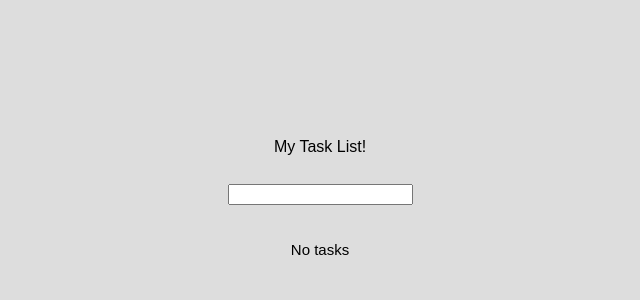
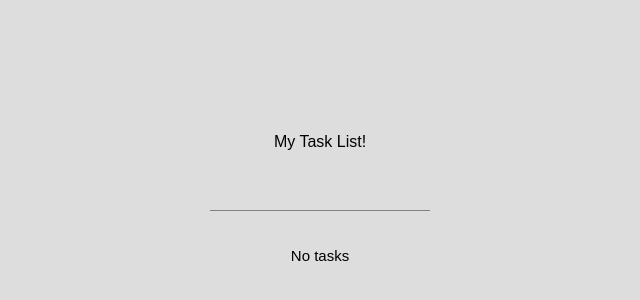
Before and after one commit to Ashur19/My-To-Do-List-App, a React (Create React App) app: page / in a window 1280 px wide. Shown: the part 188-488 px from the top of the page, without its empty margins (320-960 px from the left). Built offline with nearby package versions, Linux system fonts and the light colour scheme.

Commit message:
5th Commit

```diff
--- a/src/App.js
+++ b/src/App.js
@@ -1,5 +1,6 @@
 import './App.css';
 import Container from './components/Container';
+
 
 function App() {
   return (
--- a/src/components/Container.jsx
+++ b/src/components/Container.jsx
@@ -2,17 +2,17 @@ import React, { useState } from 'react';
 import Form from './Form';
 import TaskList from './TaskList';
 
+
 const Container = () => {
   const [list, setList] = useState([]);
-
   const handleAddItem = addItem => {
     setList([...list, addItem]);
   };
   return (
     <div>
       My Task List!
-            <Form handleAddItem={handleAddItem}/>
-            <TaskList list={list} setList={setList}/>
+      <Form handleAddItem={handleAddItem} />
+      <TaskList list={list} setList={setList} />
     </div>
   )
 }
--- a/src/components/Form.jsx
+++ b/src/components/Form.jsx
@@ -1,4 +1,6 @@
 import React, { useState } from 'react';
+import { Button } from '@mui/material';
+import { Input } from '@mui/material';
 
 const Form = props => {
     const [Description, setDescription] = useState("");
@@ -16,7 +18,7 @@ const Form = props => {
         <form onSubmit={handleSubmit}>
             <div className='Form-List'>
                 <div className='Form-Input'>
-                    <input type={Text} className='Form-Input-Text' value={Description} onChange={e => setDescription(e.target.value)} />
+                    <Input type={Text} className='Form-Input-Text' value={Description} onChange={e => setDescription(e.target.value)}/>
                 </div>
             </div>
         </form>
```
Lines whose indentation alone changed are shown as unchanged.
